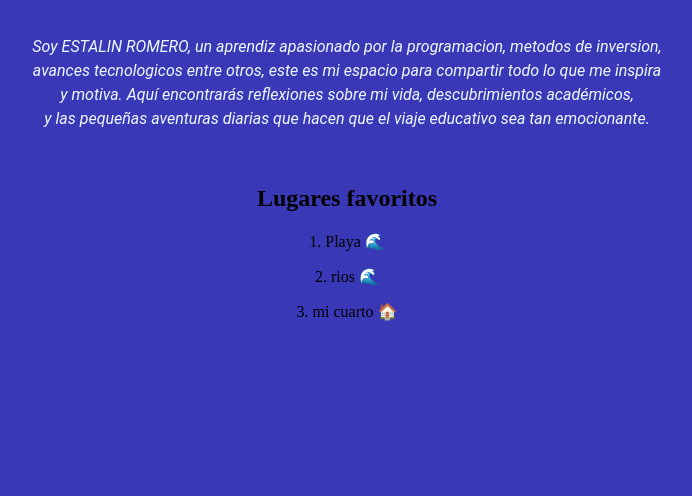
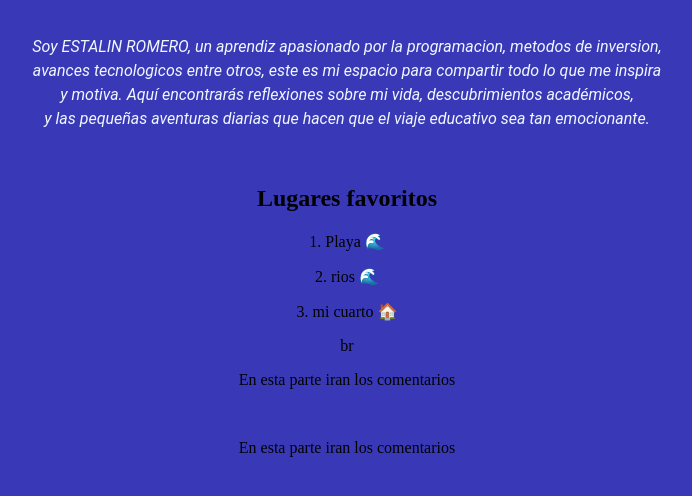
Before and after one commit to Estalin08/blog_personal, a plain HTML site: page index.html in a window 1280 px wide. Shown: the part 80-576 px from the top of the page, without its empty margins (293-985 px from the left). Drawn offline with Linux system fonts and the light colour scheme.

Commit message:
Agregar sección de comentarios

```diff
--- a/index.html
+++ b/index.html
@@ -24,6 +24,9 @@ y las pequeñas aventuras diarias que hacen que el viaje educativo sea tan emoci
 <p>
 3. mi cuarto 🏠
 </p>
-
+br
+<p>En esta parte iran los comentarios</p>
+<br>
+<p>En esta parte iran los comentarios</p>
 </body>
 </html>
```
